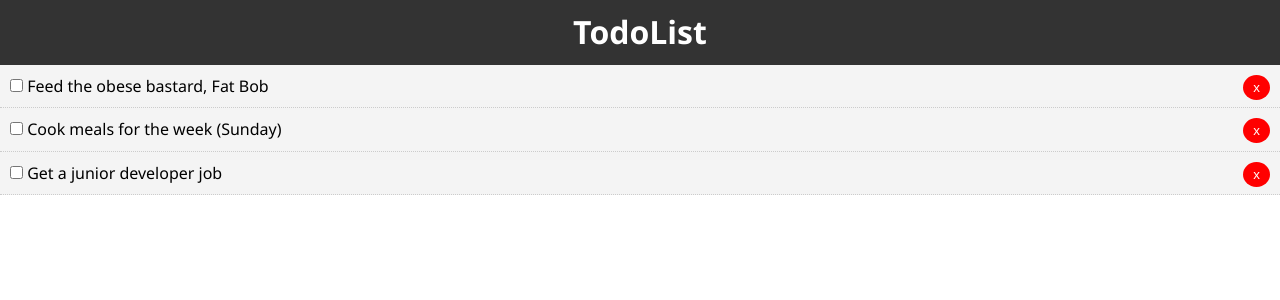
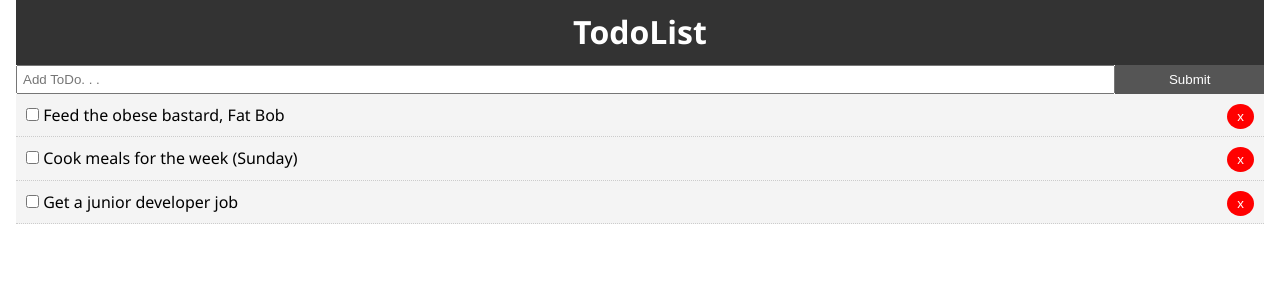
Before and after one commit to sethnejame/react_todo, a React (Create React App) app: page / in a window 1280 px wide. Shown: the top 300 px of the page. Built offline with nearby package versions, Linux system fonts and the light colour scheme.

Commit message:
Adding AddTodo functionality

```diff
--- a/package.json
+++ b/package.json
@@ -5,7 +5,8 @@
   "dependencies": {
     "react": "^16.8.6",
     "react-dom": "^16.8.6",
-    "react-scripts": "3.0.1"
+    "react-scripts": "3.0.1",
+    "uuid": "^3.3.2"
   },
   "scripts": {
     "start": "react-scripts start",
--- a/src/App.css
+++ b/src/App.css
@@ -13,3 +13,20 @@
   color: #333;
   text-decoration: none;
 }
+
+.container {
+  padding: 0 1rem;
+}
+
+.btn {
+  display: inline-block;
+  border: none;
+  background: #555;
+  color: #fff;
+  padding: 7px 20px;
+  cursor: pointer;
+}
+
+.btn:hover {
+  background: #666;
+}
--- a/src/App.js
+++ b/src/App.js
@@ -2,23 +2,26 @@
 import Todos from './components/Todos';
 import './App.css';
 import Header from './components/layout/Header';
+import AddTodo from './components/AddTodo';
+import uuid from 'uuid';
+
 
 
 class App extends Component {
   state = {
     todos: [
       {
-        id: 1,
+        id: uuid.v4(),
         title: 'Feed the obese bastard, Fat Bob',
         completed: false
       },
       {
-        id: 2,
+        id: uuid.v4(),
         title: 'Cook meals for the week (Sunday)',
         completed: false
       },
       {
-        id: 3,
+        id: uuid.v4(),
         title: 'Get a junior developer job',
         completed: false
       }
@@ -42,13 +45,25 @@
        !== id)] });
   }
 
-
+// Add Todo
+addTodo = (title) => {
+  const newTodo = {
+    id: uuid.v4(),
+    title: title,
+    completed: false
+  }
+  this.setState({ todos: [...this.state.todos, newTodo]});
+}
 
   render() {
     return (
       <div className="App">
-        <Header />
-        <Todos todos={this.state.todos} toggleComplete={this.toggleComplete} deleteListItem={this.deleteListItem} />
+        <div className="container">
+          <Header />
+          <AddTodo addTodo={this.addTodo} />
+          <Todos todos={this.state.todos} toggleComplete={this.toggleComplete}
+          deleteListItem={this.deleteListItem} />
+        </div>
       </div>
     );
   }
--- /dev/null
+++ b/src/components/AddTodo.js
@@ -0,0 +1,39 @@
+import React, { Component } from 'react'
+
+export class AddTodo extends Component {
+    state = {
+        title: ''
+    }
+
+onSubmit = (e) => {
+    e.preventDefault();
+    this.props.addTodo(this.state.title);
+    this.setState({ title: ''});
+}
+
+onChange = (e) => this.setState({ [e.target.name]:
+    e.target.value });
+
+    render() {
+        return (
+            <form onSubmit={this.onSubmit} style={{ display: 'flex' }}>
+                <input
+                type="text"
+                name="title"
+                style={{ flex: '10', padding: '5px' }}
+                placeholder="Add ToDo. . ."
+                value={this.state.title}
+                onChange={this.onChange}
+                />
+                <input
+                type="submit"
+                value="Submit"
+                className="btn"
+                style={{ flex: '1' }}
+                />
+            </form>
+        )
+    }
+}
+
+export default AddTodo
--- a/src/components/TodoItem.js
+++ b/src/components/TodoItem.js
@@ -17,8 +17,7 @@
         return (
             <div style={this.getStyle()}>
                 <p>
-                    <input type="checkbox" onChange={this.props.toggleComplete.bind
-                    (this, id)} /> {' '}
+                    <input type="checkbox" onChange={this.props.toggleComplete.bind(this, id)} /> {' '}
                     {title}
                     <button onClick={this.props.deleteListItem.bind(this, id)} style={btnStyle}>x</button>
                     </p>
```
Also changed, not shown: 1 other file (tests, documents, lock files or other folders).
